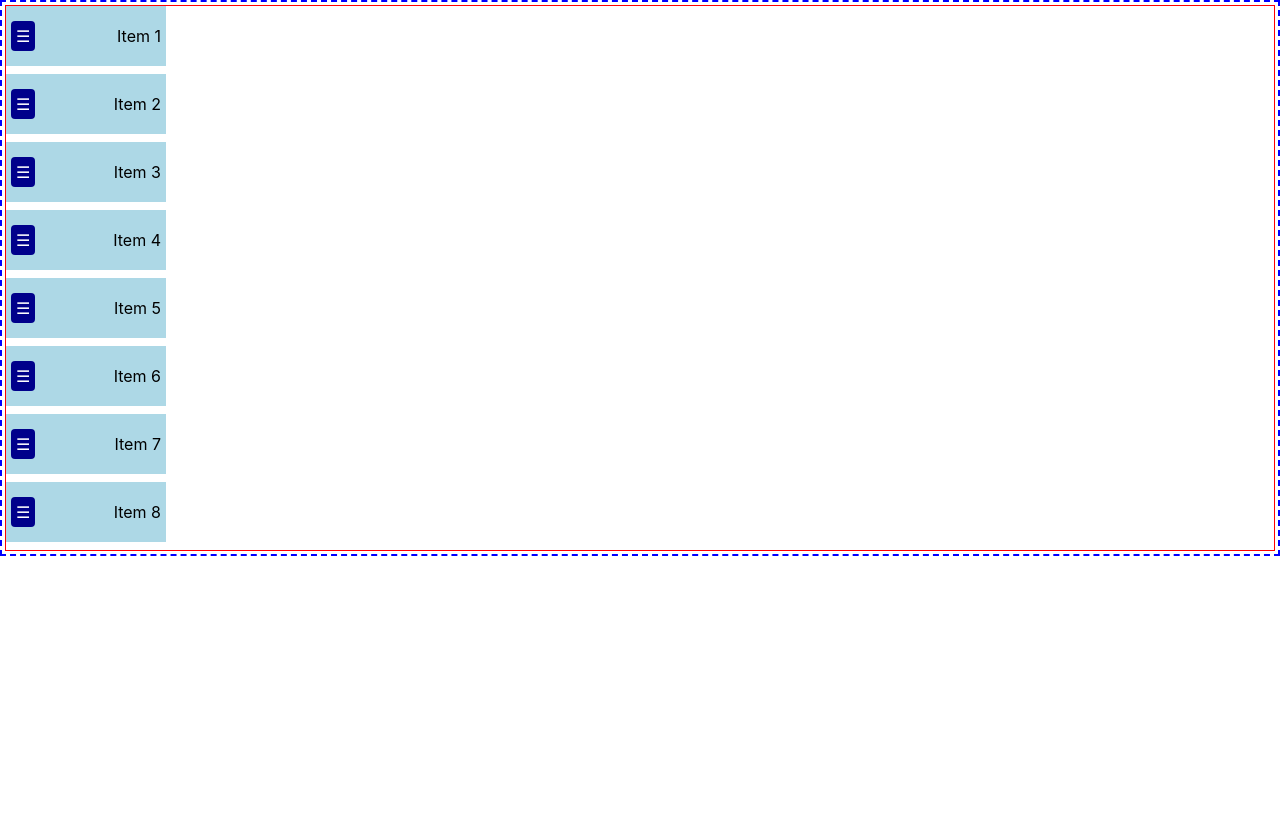
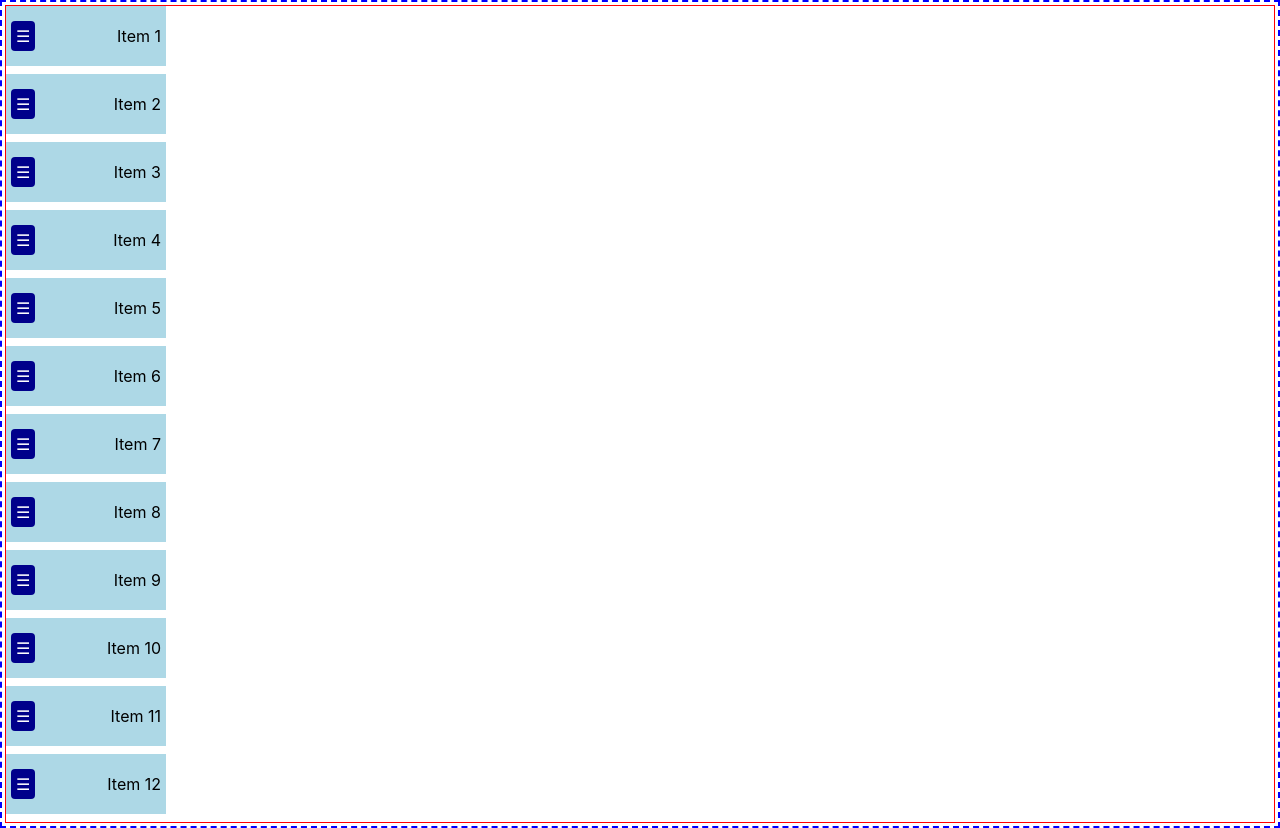
Before and after one commit to nikolay-rusev/dnd-example, a React (Create React App) app: page / in a window 1280 px wide. Before the commit the page ends 800 px from the top, so only its background shows below. Built offline with nearby package versions, Linux system fonts and the light colour scheme.

Commit message:
feat: add elements

```diff
--- a/src/DragNDrop.js
+++ b/src/DragNDrop.js
@@ -51,7 +51,11 @@ export default function DragNDrop() {
         "Item 5",
         "Item 6",
         "Item 7",
-        "Item 8"
+        "Item 8",
+        "Item 9",
+        "Item 10",
+        "Item 11",
+        "Item 12"
     ]);
     const [activeId, setActiveId] = useState(null);
     const containerRef = useRef(null);
```
